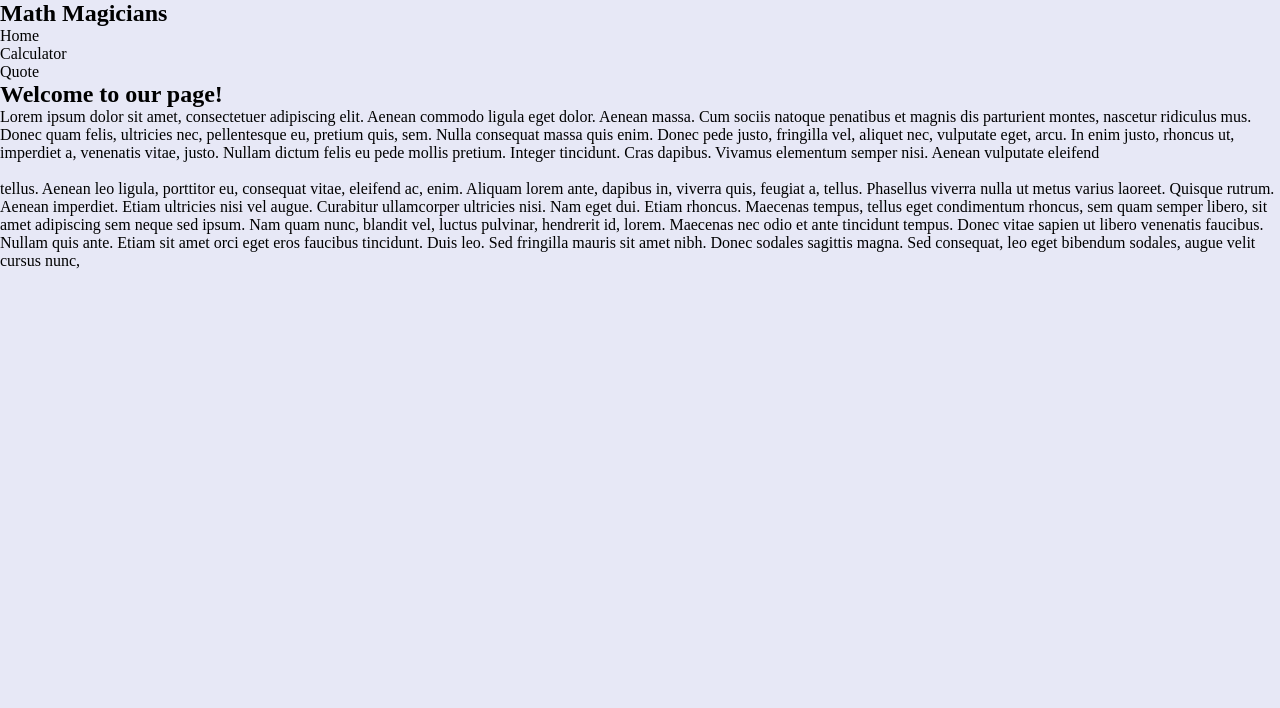
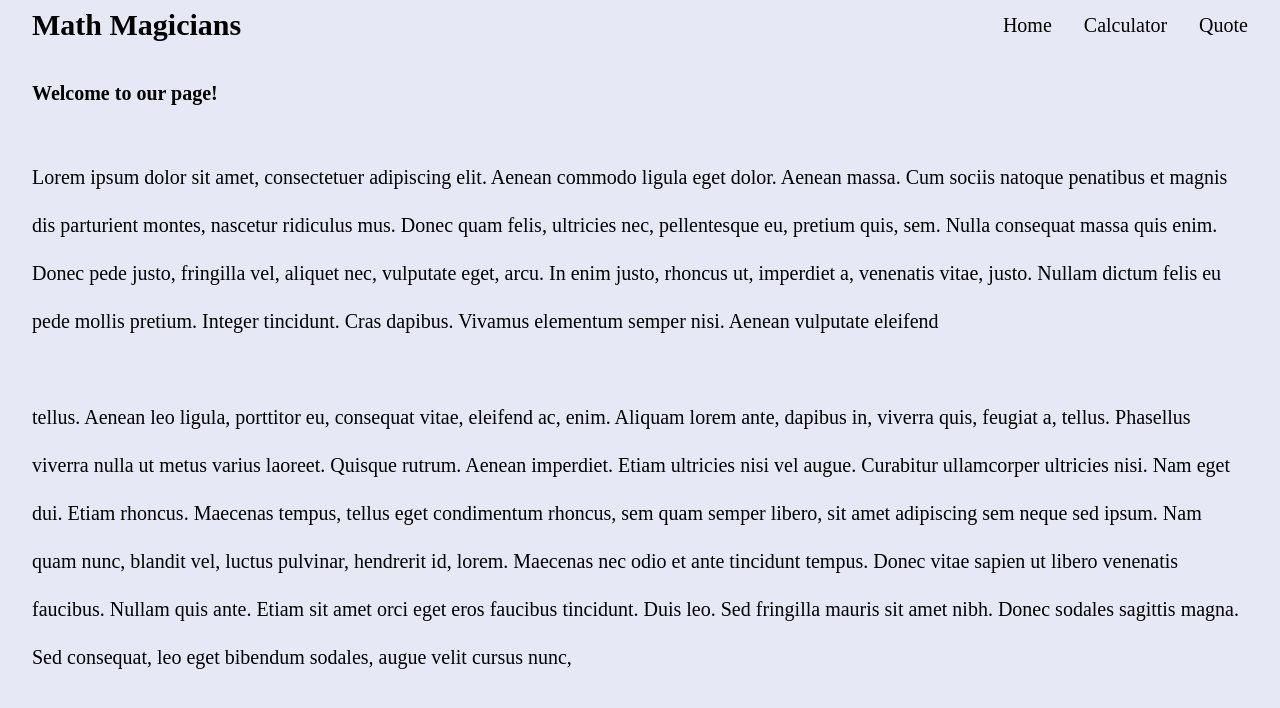
Before and after one commit to Adholah96/math-magician, a React (Create React App) app: page / in a window 1280 px wide. Shown: the top 708 px of the page. Built offline with nearby package versions, Linux system fonts and the light colour scheme.

Commit message:
Add Styling

```diff
--- a/src/index.css
+++ b/src/index.css
@@ -82,6 +82,39 @@ button:hover {
 .left-operand button:nth-child(13) {
   grid-column: span 2;
 }
+.div-container {
+  padding: 2rem;
+}
+.div-container h2 {
+  margin-bottom: 3rem;
+  font-size: 20px;
+}
+.div-container p {
+  font-size: 20px;
+  line-height: 3rem;
+}
+nav {
+  font-size: 20px;
+  display: flex;
+  height: 50px;
+  justify-content: space-between;
+  align-items: center;
+  padding: 0 2rem 0 2rem;
+}
+
+nav ul {
+  list-style: none;
+  display: flex;
+  align-items: center;
+  gap: 2rem;
+}
+nav ul li {
+  cursor: pointer;
+  transition: 0.25s ease-out;
+}
+nav ul li:hover {
+  text-decoration: underline;
+}
 
 .quotes {
   margin: 20rem auto;
```
